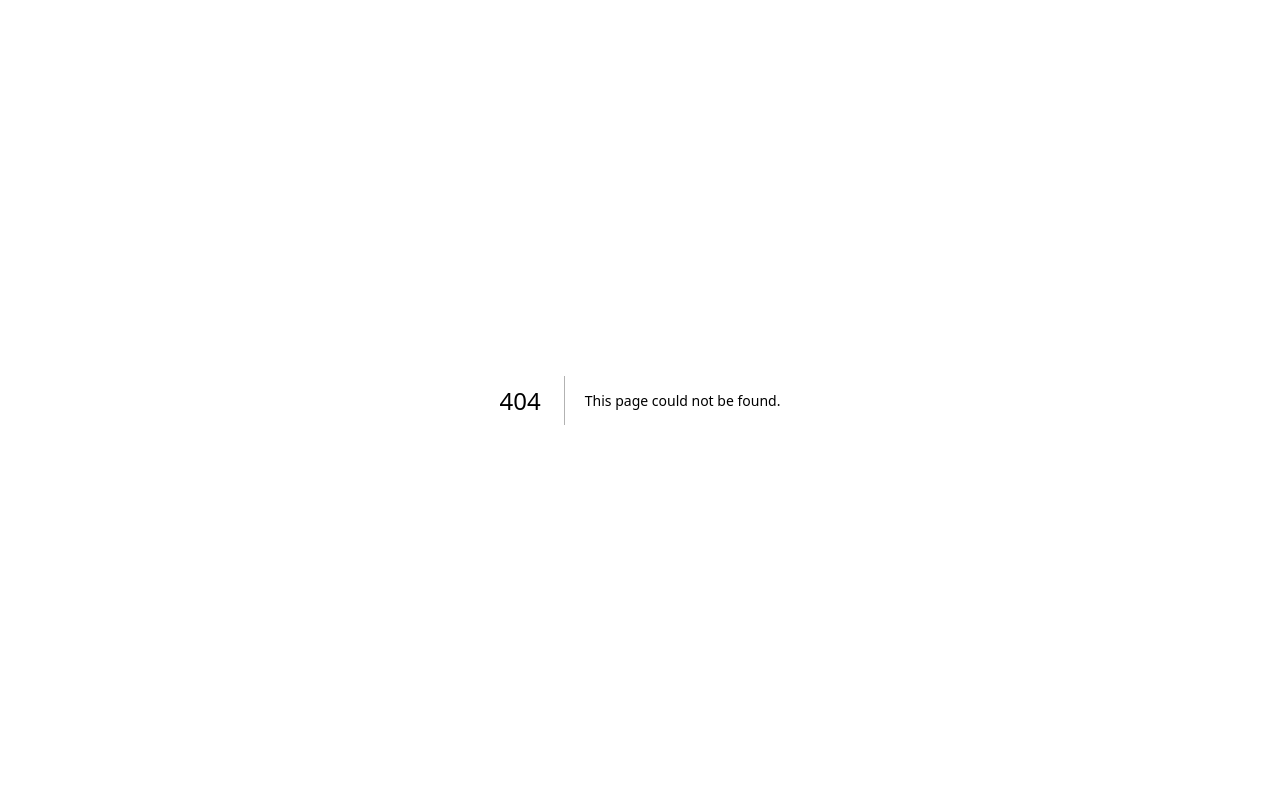
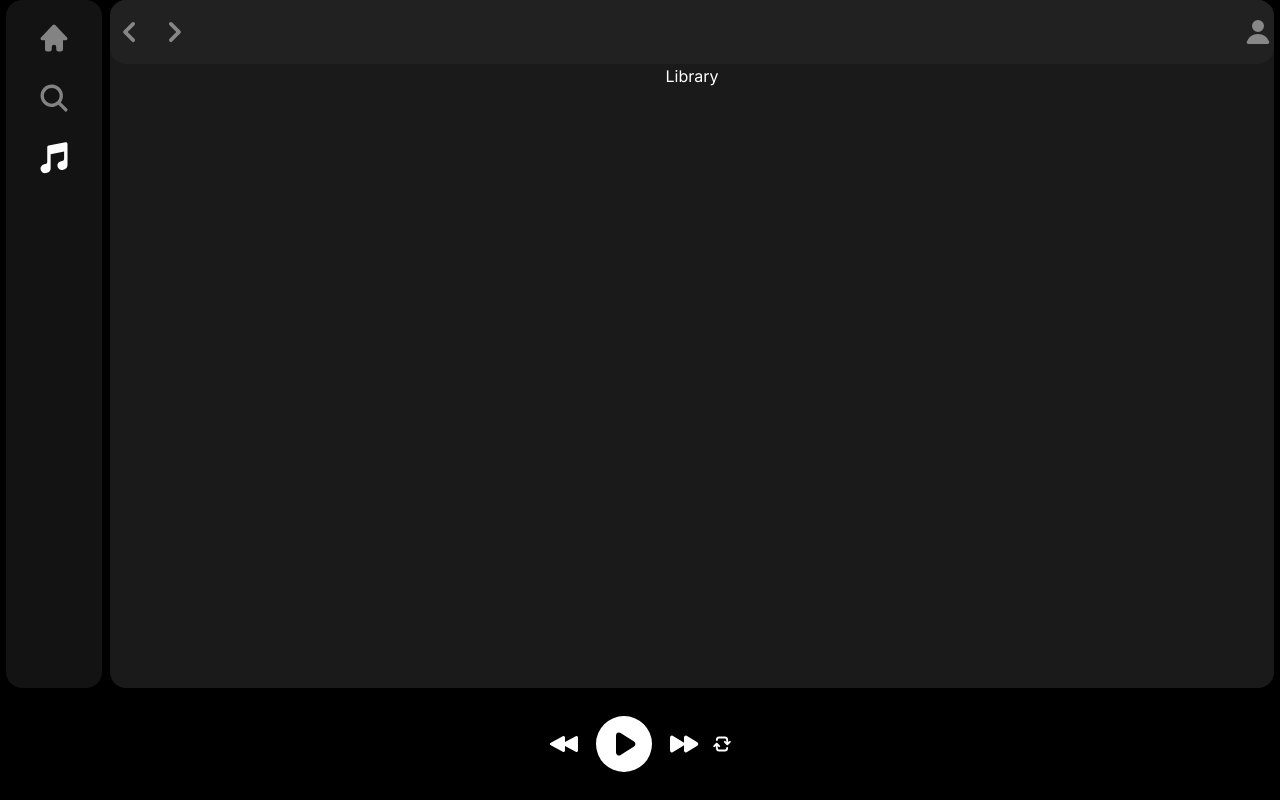
Before and after one commit to CSC-4350-SP2024/Team13, a Next.js app: page /dashboard/library in a window 1280 px wide. Before the commit this address had no page. Built offline with nearby package versions, Linux system fonts and the light colour scheme.

Commit message:
routes finalized w/ basic layout

```diff
--- a/src/app/dashboard/layout.tsx
+++ b/src/app/dashboard/layout.tsx
@@ -2,36 +2,23 @@ import React from "react";
 import SideNav from '@/app/ui/dashboard/(sidenav)/sidenav';
 import Nav from "@/app/ui/dashboard/nav";
 import MediaCenter from "@/app/ui/dashboard/(media_player)/mediacenter";
-import SideNavLinks from "@/app/ui/dashboard/(sidenav)/sidenav-links";
-import Library from "@/app/ui/dashboard/(sidenav)/library";
 
 export default function Layout({children}: { children: React.ReactNode }) {
     return (
-        <div className="flex flex-col">
+        <div className="flex flex-col bg-black h-screen">
 
-            <div className="flex flex-row relative">
+            <div className="flex flex-row h-full">
+                <SideNav />
 
-                {/*px-3 py-4 gap-2*/}
-                <div className="flex flex-col min-w-20 h-dvh bg-orange-600 overflow-auto items-center py-2.5 gap-4">
-                    <SideNav />
+                {/*Main Page Content*/}
+                <div className="flex flex-col w-screen ml-1 mr-1.5 bg-hex-gray/80 rounded-2xl">
+                        <Nav />
+                        {/*Page Content*/}
+                        <div className="flex justify-center text-white">{children}</div>
                 </div>
-
-
-                <div className="flex flex-col">
-                    <div className="flex flex-row h-14 w-screen bg-blue-600">
-                        <Nav />
-                    </div>
-
-                    {/*Page Content*/}
-                    <div>{children}</div>
-                </div>
-
             </div>
 
-            {/*MediaCenter*/}
-            <div className="flex flex-row fixed inset-x-0 bottom-0 h-24 bg-black justify-center">
-                <p>Media Center</p>
-            </div>
+            <MediaCenter />
         </div>
     );
 }
--- /dev/null
+++ b/src/app/dashboard/library/page.tsx
@@ -0,0 +1,3 @@
+export default function Page() {
+    return <h1>Library</h1>;
+}
--- a/src/app/dashboard/profile/page.tsx
+++ b/src/app/dashboard/profile/page.tsx
@@ -1,3 +1,3 @@
 export default function Page() {
-    return <h1>User Profile</h1>;
+    return <h1 className="text-white">User Profile</h1>;
 }
--- a/src/app/ui/dashboard/(media_player)/mediacenter.tsx
+++ b/src/app/ui/dashboard/(media_player)/mediacenter.tsx
@@ -1,7 +1,15 @@
+import {PlayCircleIcon, PauseCircleIcon, ArrowPathRoundedSquareIcon, ForwardIcon, BackwardIcon} from "@heroicons/react/16/solid";
+
 export default function MediaCenter() {
     return (
-       <div>
-           <p>Media Center</p>
+       <div className="flex flex-row min-h-28 bg-black items-center justify-center">
+           {/*<p className="text-white">Media Center</p>*/}
+           <div className="flex flex-row text-white space-x-3">
+               <BackwardIcon className="w-8"/>
+               <PlayCircleIcon className="w-16" />
+               <ForwardIcon className="w-8" />
+               <ArrowPathRoundedSquareIcon className="w-5"/>
+           </div>
        </div>
     );
 }
--- a/src/app/ui/dashboard/(sidenav)/sidenav-links.tsx
+++ b/src/app/ui/dashboard/(sidenav)/sidenav-links.tsx
@@ -1,6 +1,6 @@
 'use client';
 
-import { HomeIcon, MagnifyingGlassIcon } from '@heroicons/react/24/solid';
+import { HomeIcon, MagnifyingGlassIcon, MusicalNoteIcon } from "@heroicons/react/16/solid";
 import Link from 'next/link';
 import { usePathname } from 'next/navigation';
 import clsx from 'clsx';
@@ -14,7 +14,12 @@ const links = [
     {
         name: 'Browse',
         href: '/dashboard/browse',
-        icon: MagnifyingGlassIcon,
+        icon: MagnifyingGlassIcon
+    },
+    {
+        name: 'Library',
+        href: '/dashboard/library',
+        icon: MusicalNoteIcon
     }
 ];
 
@@ -30,14 +35,15 @@ export default function SideNavLinks() {
                         key={link.name}
                         href={link.href}
                         className={clsx(
-                            'flex h-[48px] grow items-center justify-start gap-6 rounded-md p-2 text-md font-medium hover:text-white md:flex-none md:justify-start md:p-2 md:px-3',
+                            'w-9 hover:text-white',
                             {
                                 'text-white': pathname === link.href,
+                                'text-hex/70': pathname != link.href
                             },
                         )}
                     >
-                        <LinkIcon className="w-8" />
-                        <p className="hidden md:block">{link.name}</p>
+                        <LinkIcon />
+                        {/*<p className="hidden md:block">{link.name}</p>*/}
                     </Link>
                 );
             })}
--- a/src/app/ui/dashboard/(sidenav)/sidenav.tsx
+++ b/src/app/ui/dashboard/(sidenav)/sidenav.tsx
@@ -1,36 +1,8 @@
 import SideNavLinks from "@/app/ui/dashboard/(sidenav)/sidenav-links";
-import Library from "@/app/ui/dashboard/(sidenav)/library";
-
-import { HomeIcon, MagnifyingGlassIcon, MusicalNoteIcon } from "@heroicons/react/16/solid";
-
 export default function SideNav() {
     return (
-        <>
-            {/*<div className="flex bg-slate-700 rounded-2xl space-x-2 md:flex-col md:py-3 md:space-x-0 md:space-y-2">*/}
-            {/*    <SideNavLinks />*/}
-            {/*</div>*/}
-            {/*<div className="flex flex-col justify-between bg-slate-700 rounded-2xl py-3 px-3 space-y-5 ">*/}
-            {/*    <Library />*/}
-            {/*</div>*/}
-            <HomeIcon className="w-9"/>
-            <MagnifyingGlassIcon className="w-9" />
-            <MusicalNoteIcon className="w-9" />
-        </>
-
-        // <div className="flex h-screen bg-indigo-950">
-        //
-        //     <div className="bg-indigo-950 text-gray-100 flex-shrink-0 w-64">
-        //         <div className="flex items-center justify-center h-16 border-b border-gray-700">
-        //             <span className="text-lg font-semibold">SideNav</span>
-        //         </div>
-        //         <nav className="flex-1">
-        //             <a href="#" className="block py-2 px-4 hover:bg-gray-700">Home</a>
-        //             <a href="#" className="block py-2 px-4 hover:bg-gray-700">About</a>
-        //             <a href="#" className="block py-2 px-4 hover:bg-gray-700">Services</a>
-        //             <a href="#" className="block py-2 px-4 hover:bg-gray-700">Contact</a>
-        //         </nav>
-        //     </div>
-        //
-        // </div>
+        <div className="flex flex-col min-w-24 ml-1.5 mr-1 bg-hex-gray/60 rounded-2xl items-center gap-6 py-5">
+            <SideNavLinks />
+        </div>
     );
 }
--- a/src/app/ui/dashboard/nav.tsx
+++ b/src/app/ui/dashboard/nav.tsx
@@ -1,13 +1,44 @@
 'use client'
 
 import { UserIcon, ChevronLeftIcon, ChevronRightIcon  } from '@heroicons/react/16/solid';
+import Link from 'next/link';
+import { usePathname, useRouter } from 'next/navigation';
+import clsx from 'clsx';
 
 export default function Nav() {
+    const pathname = usePathname();
+    const router = useRouter();
+
+    const handleGoBack = () => {
+        router.back();
+    }
+
+    const handleGoForward = () => {
+        router.forward();
+    }
+
     return (
-       <>
-           <ChevronLeftIcon className="w-10" />
-           <ChevronRightIcon className="w-10" />
-           <UserIcon className="w-8 absolute top-2.5 right-2.5" />
-       </>
+       <div className="flex flex-row h-16 justify-between bg-hex-gray rounded-2xl">
+           <div className="flex space-x-1">
+               <ChevronLeftIcon className="text-hex/70 w-10 hover:text-white" onClick={handleGoBack} />
+               <ChevronRightIcon className="text-hex/70 w-10 hover:text-white" onClick={handleGoForward} />
+           </div>
+
+
+           <Link
+               key='Profile'
+               href='/dashboard/profile'
+               className={clsx(
+                   'flex w-8 hover:text-white',
+                   {
+                       'text-white': pathname === '/dashboard/profile',
+                       'text-hex/70': pathname != '/dashboard/profile'
+                   },
+               )}
+           >
+               <UserIcon />
+           </Link>
+
+       </div>
     );
 }
--- a/tailwind.config.ts
+++ b/tailwind.config.ts
@@ -13,6 +13,10 @@ const config: Config = {
         "gradient-conic":
           "conic-gradient(from 180deg at 50% 50%, var(--tw-gradient-stops))",
       },
+      colors: {
+        "hex-gray": "#212121",
+        "hex": "#b3b3b3",
+      },
     },
   },
   plugins: [],
```
Also changed, not shown: public/IMG_2269.JPG (added).
